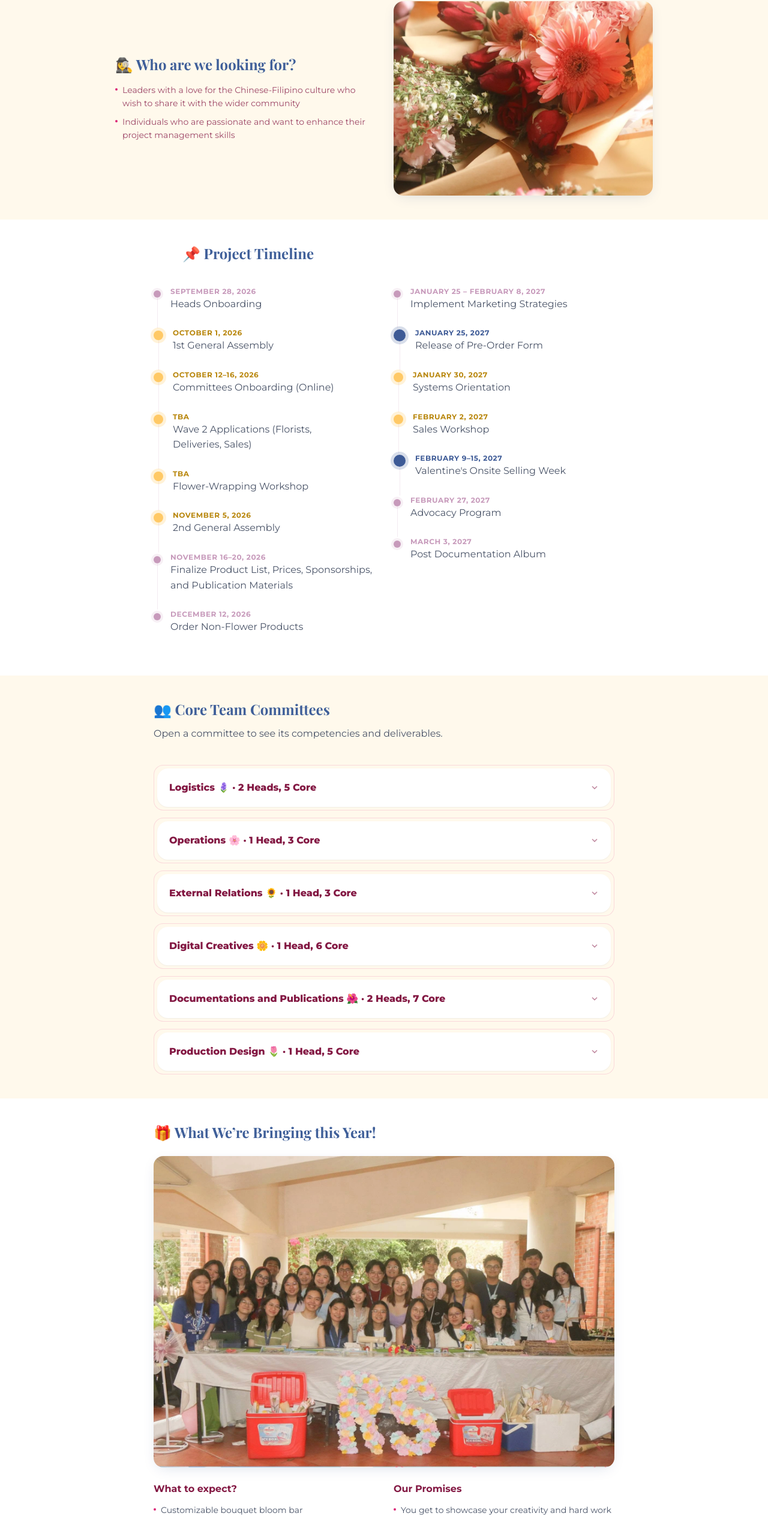
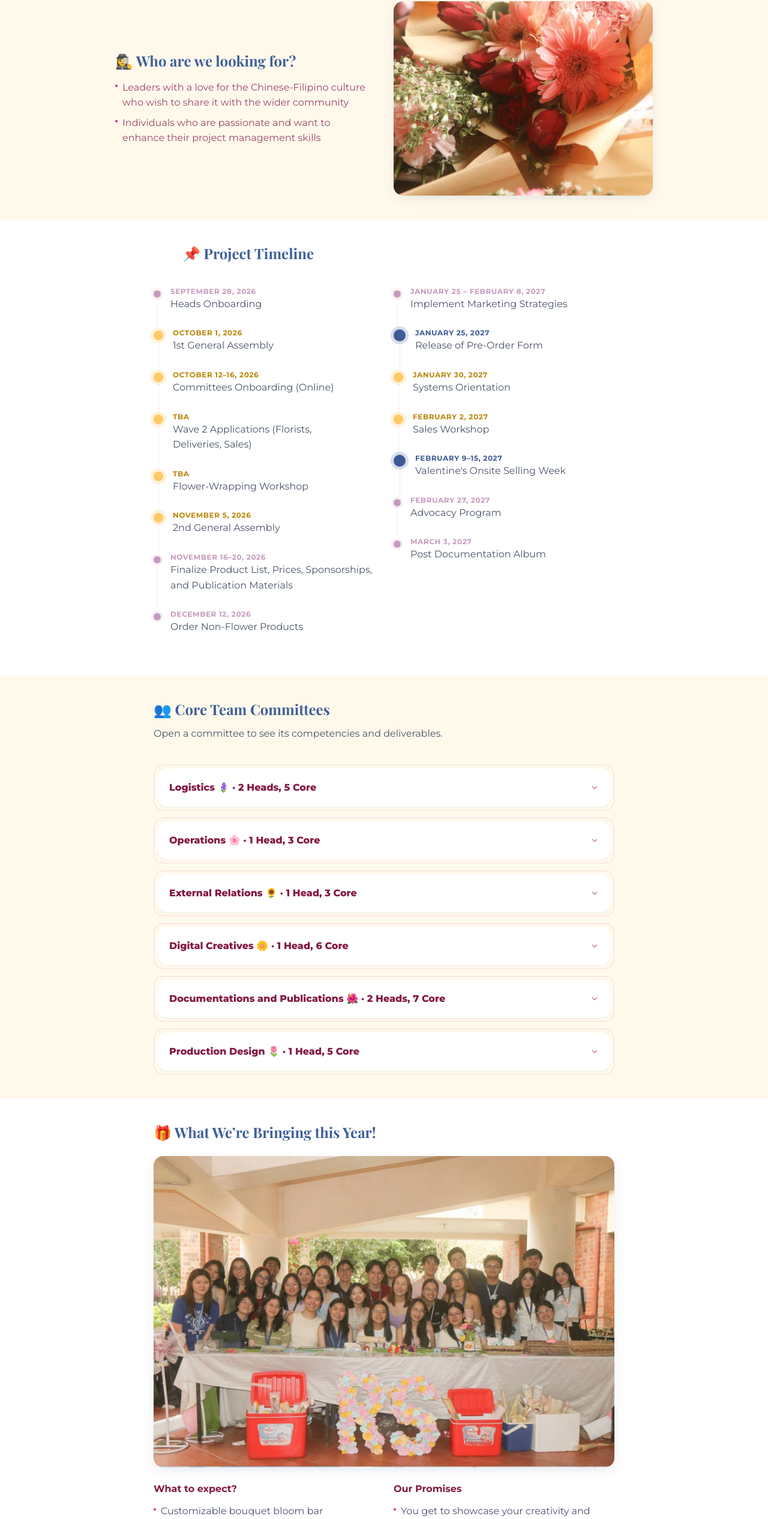
Before and after one commit to Koala3353/celadon-website, a Next.js app: page /internal/cta-wave1/rose-sale in a window 1280 px wide. Shown: the part 2928-5460 px from the top of the page at 60% size. Built offline with nearby package versions, Linux system fonts and the light colour scheme.

Commit message:
Bump the body text size in Rose Sale's "Who are we looking for?" and "What We're Bringing this Year!" sections from text-sm to text-base
Co-Authored-By: Claude Sonnet 5 <noreply@anthropic.com>

```diff
--- a/src/app/internal/cta-wave1/rose-sale/page.tsx
+++ b/src/app/internal/cta-wave1/rose-sale/page.tsx
@@ -197,7 +197,7 @@ export default function RoseSaleProjectPage() {
               <Heading>🕵️‍♀️ Who are we looking for?</Heading>
               <ul className="mt-4 flex flex-col gap-2">
                 {LOOKING_FOR.map((item) => (
-                  <li key={item} className="prose-body flex gap-2 text-sm text-dept-ink/80" data-reveal>
+                  <li key={item} className="prose-body flex gap-2 text-base text-dept-ink/80" data-reveal>
                     <span aria-hidden className="mt-2 h-1 w-1 shrink-0 rounded-full bg-dept-accent" />
                     <span>{item}</span>
                   </li>
@@ -265,7 +265,7 @@ export default function RoseSaleProjectPage() {
                 </p>
                 <ul className="mt-3 flex flex-col gap-2">
                   {WHAT_TO_EXPECT.map((item) => (
-                    <li key={item} className="prose-body flex gap-2 text-sm text-muted-foreground" data-reveal>
+                    <li key={item} className="prose-body flex gap-2 text-base text-muted-foreground" data-reveal>
                       <span aria-hidden className="mt-2 h-1 w-1 shrink-0 rounded-full bg-dept-accent" />
                       <span>{item}</span>
                     </li>
@@ -278,7 +278,7 @@ export default function RoseSaleProjectPage() {
                 </p>
                 <ul className="mt-3 flex flex-col gap-2">
                   {OUR_PROMISES.map((item) => (
-                    <li key={item} className="prose-body flex gap-2 text-sm text-muted-foreground" data-reveal>
+                    <li key={item} className="prose-body flex gap-2 text-base text-muted-foreground" data-reveal>
                       <span aria-hidden className="mt-2 h-1 w-1 shrink-0 rounded-full bg-dept-accent" />
                       <span>{item}</span>
                     </li>
```
